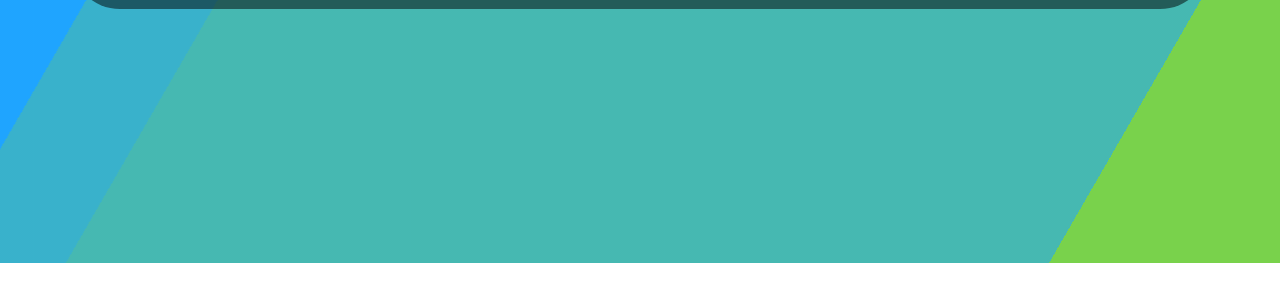
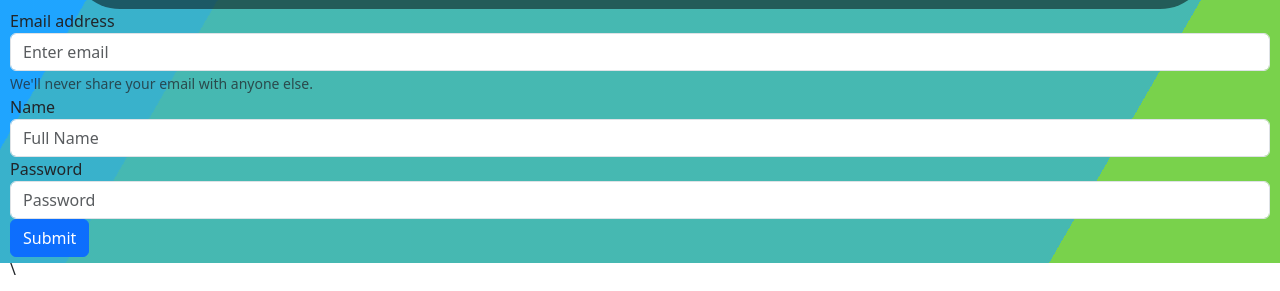
Before and after one commit to Jeetheshc/newweb, a plain HTML site: page index.html in a window 1280 px wide. Shown: the part 537-828 px from the top of the page. Before the commit the page ends 800 px from the top, so only its background shows below. Drawn offline with nearby package versions, Linux system fonts and the light colour scheme.

Commit message:
changes done

```diff
--- a/CSS/home.css
+++ b/CSS/home.css
@@ -161,3 +161,44 @@ html {
       transform:translateX(25%);
     }
   }
+
+
+
+
+
+
+  form {
+    margin:0 auto;
+    width:100%;
+    border-radius: 10px;
+  }
+  input {
+    margin-bottom:3px;
+    padding:10px;
+    width: 100%;
+    border:1px solid #CCC;
+    border-radius: 20px 0px;
+  }
+  button {
+    padding:10px
+  }
+  label {
+    cursor:pointer
+  }
+  #form-switch {
+    display:none;
+    width: 100%;
+  }
+  #register-form {
+    display:none
+  }
+  #form-switch:checked~#register-form {
+    display:block
+  }
+  #form-switch:checked~#login-form {
+    display:none
+  }
+
+  .login1{ position: relative;
+    float: right;
+  width: 100%;}
--- a/index.html
+++ b/index.html
@@ -11,9 +11,6 @@
     <link rel="stylesheet" href="https://cdnjs.cloudflare.com/ajax/libs/font-awesome/6.5.1/css/v4-font-face.min.css">
 </head>
 <body>
-
-
-
   <div class="bg"></div>
   <div class="bg bg2"></div>
   <div class="bg bg3"></div>
@@ -21,7 +18,7 @@
 
     <nav class="navbar navbar-expand-lg bg-body-secondary opacity-75 text-white" >
         <div class="container-fluid" >
-          <a class="navbar-brand" href="./home.html">JEETHESH C</a>
+          <a class="navbar-brand" href="./index.html">JEETHESH C</a>
           <button class="navbar-toggler" type="button" data-bs-toggle="collapse" data-bs-target="#navbarNavDropdown" aria-controls="navbarNavDropdown" aria-expanded="false" aria-label="Toggle navigation">
             <span class="navbar-toggler-icon"></span>
           </button>
@@ -46,13 +43,19 @@
                 <li class="nav-item">
                     <a class="nav-link" href="./exp.html">EXPERIENCE </a>
                 </li>
+
+
+
+
+
+
               </li>
             </ul>
           </div>
+
         </div>
+
       </nav>
-
-
 
     <div class="m1">
 
@@ -90,12 +93,60 @@
   </div>
   </div>
 
-  <div class="i2">
+  <form onsubmit="return handlesubmit()">
+    <div id="message" class="alert alert-danger" style="display: none;" >
 
-  </div>
+    </div>
+    <div class="form1">
+      <label for="Email1">Email address</label>
+      <input type="email" class="form-control" id="Email1" aria-describedby="emailHelp" placeholder="Enter email">
+      <small id="emailHelp" class="form-text text-muted">We'll never share your email with anyone else.</small>
+    </div>
+    <div class="form-group">
+      <label for="Name">Name</label>
+      <input type="text" class="form-control" id="Name1" placeholder="Full Name">
+    </div>
+    <div class="form-group">
+      <label for="Password1">Password</label>
+      <input type="password" class="form-control" id="Password1" placeholder="Password">
+    </div>
+
+    <button type="submit" class="btn btn-primary">Submit</button>
+  </form>
+  </div>\
+    <script src="./validation.js"></script>
 
 
     <script src="https://cdn.jsdelivr.net/npm/@popperjs/core@2.11.8/dist/umd/popper.min.js" integrity="sha384-I7E8VVD/ismYTF4hNIPjVp/Zjvgyol6VFvRkX/vR+Vc4jQkC+hVqc2pM8ODewa9r" crossorigin="anonymous"></script>
     <script src="https://cdn.jsdelivr.net/npm/bootstrap@5.3.2/dist/js/bootstrap.min.js" integrity="sha384-BBtl+eGJRgqQAUMxJ7pMwbEyER4l1g+O15P+16Ep7Q9Q+zqX6gSbd85u4mG4QzX+" crossorigin="anonymous"></script>
+    <!-- <script type="text/javascript">
+      function handlesubmit(){
+        const message = document.getElementById('message');
+        const name = document.getElementById('Name1').value;
+        const email = document.getElementById('Email1').value;
+        const password = document.getElementById('Password1').value;
+
+
+        message.style.display = "none";
+        if(name.length == 0){
+          message.innerText = "Please Enter your full name"
+          message.style.display= "block";
+          return false;
+        }
+        if(password.length < 8){
+          message.innerText = "Password must be greater than 8 letters"
+          message.style.display= "block";
+          return false;
+        }
+        if(/^\w+([\.-]?\w+)*@\w+([\.-]?\w+)*(\.\w{2,3})+$/.test(email) == false)
+        {
+          message.innerText = "Invalid Email id"
+          message.style.display= "block";
+          return false;
+        }
+        alert("Registration Seccessfull")
+        return false;
+      }
+    </script>    -->
 </body>
 </html>
--- /dev/null
+++ b/validation.js
@@ -0,0 +1,27 @@
+function handlesubmit(){
+    const message = document.getElementById('message');
+    const name = document.getElementById('Name1').value;
+    const email = document.getElementById('Email1').value;
+    const password = document.getElementById('Password1').value;
+
+
+    message.style.display = "none";
+    if(name.length == 0){
+      message.innerText = "Please Enter your full name"
+      message.style.display= "block";
+      return false;
+    }
+    if(password.length < 8){
+      message.innerText = "Password must be greater than 8 letters"
+      message.style.display= "block";
+      return false;
+    }
+    if(/^\w+([\.-]?\w+)*@\w+([\.-]?\w+)*(\.\w{2,3})+$/.test(email) == false)
+    {
+      message.innerText = "Invalid Email id"
+      message.style.display= "block";
+      return false;
+    }
+    alert("Registration Seccessfull")
+    return false;
+  }
```
Also changed, not shown: about.html (+1 -0 lines), contact.html (+1 -0 lines), degree.html (+1 -0 lines), exp.html (+1 -0 lines), pr.html (+1 -0 lines), pre.html (+1 -0 lines), sslc.html (+1 -0 lines).
